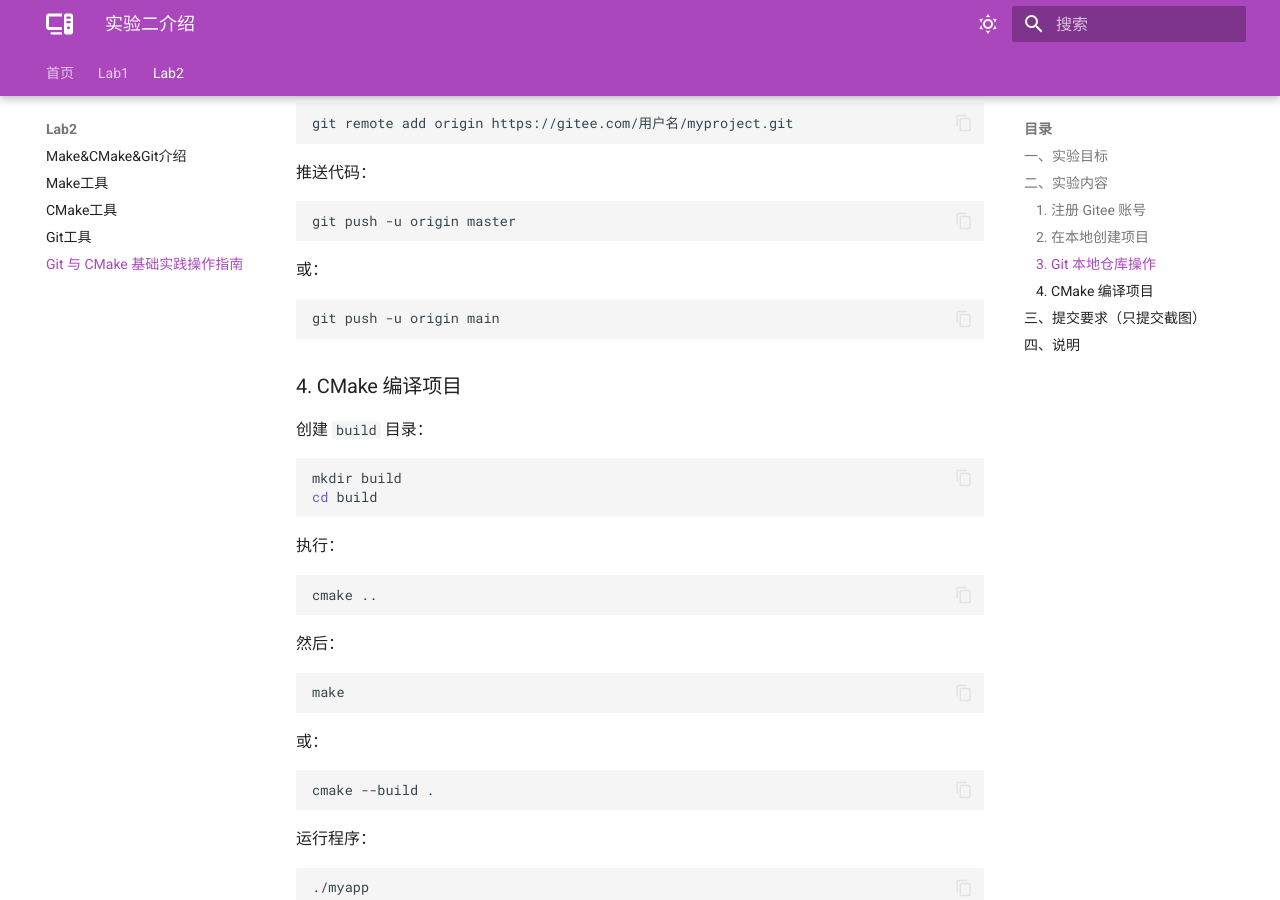
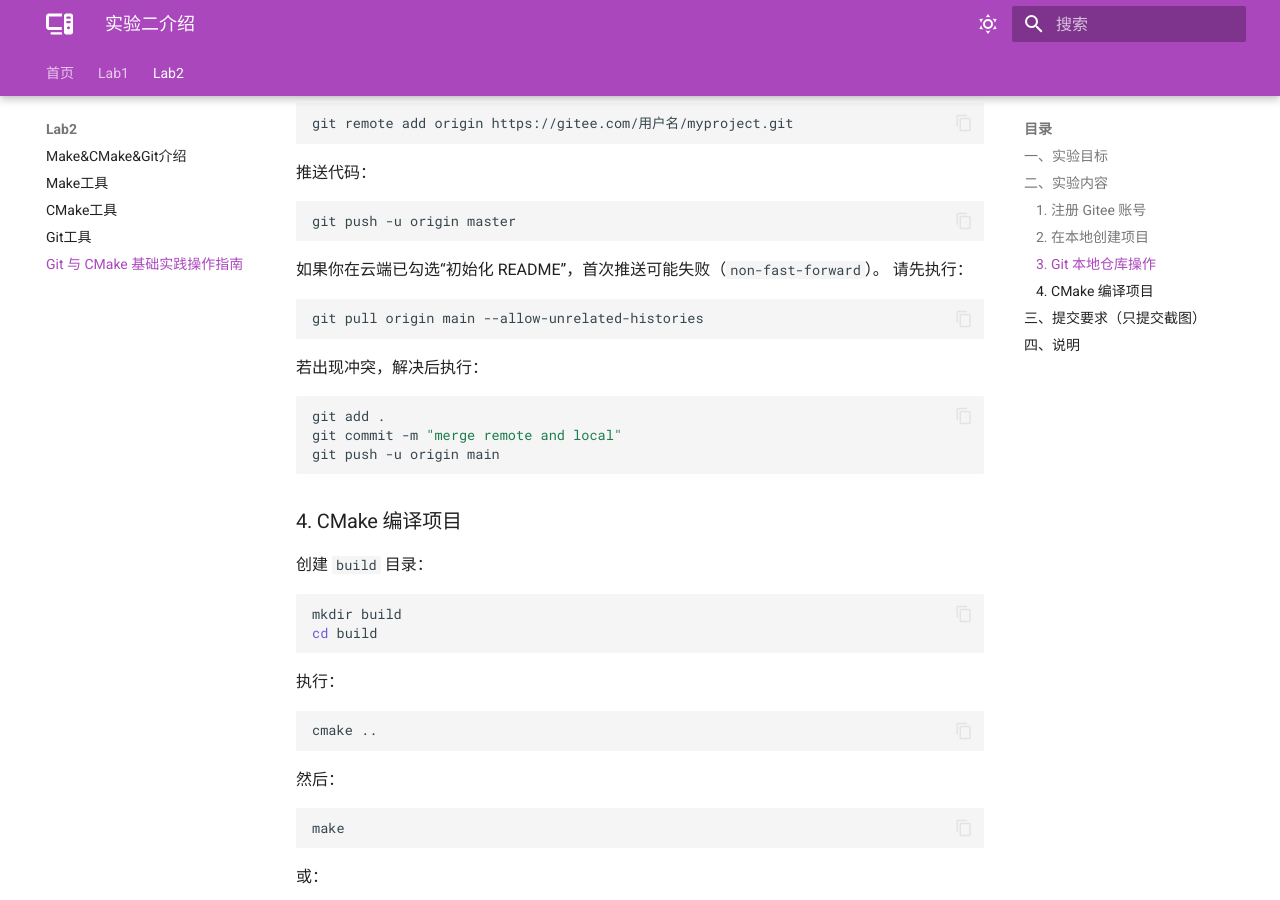
Before and after one commit to USTC-ISP-2026/homepage, an MkDocs documentation site: the page built from docs/lab2/experiment-guide.md, in a window 1280 px wide and 900 px high, scrolled down 2824 px. Built offline with MkDocs 1.6.1 and Material for MkDocs 9.7.7, drawn with Linux system fonts in a browser that asks for light colours; nearby versions of some CDN libraries; library files that are not in the unit come from our copies; some of the changed text lies outside the part shown.

Commit message:
Solve bug

````diff
--- a/docs/lab2/experiment-guide.md
+++ b/docs/lab2/experiment-guide.md
@@ -34,7 +34,7 @@ weight: 20
 
 - 仓库名称：`myproject`
 - 公开仓库
-- 初始化 `README`
+- 不要初始化 `README`（推荐，避免首次 `git push` 历史冲突）
 
 提交截图。
 
@@ -146,9 +146,18 @@ git remote add origin https://gitee.com/用户名/myproject.git
 git push -u origin master
 ```
 
-或：
+如果你在云端已勾选“初始化 README”，首次推送可能失败（`non-fast-forward`）。
+请先执行：
 
 ```bash
+git pull origin main --allow-unrelated-histories
+```
+
+若出现冲突，解决后执行：
+
+```bash
+git add .
+git commit -m "merge remote and local"
 git push -u origin main
 ```
 
@@ -230,3 +239,4 @@ git config --global user.email "你的邮箱"
 ```
 
 - 若远程默认分支为 `main`，请使用 `git push -u origin main`。
+- 若你已在远程初始化 `README`，建议改为 `git clone` 后再拷贝实验文件并提交，可减少冲突处理步骤。
````
